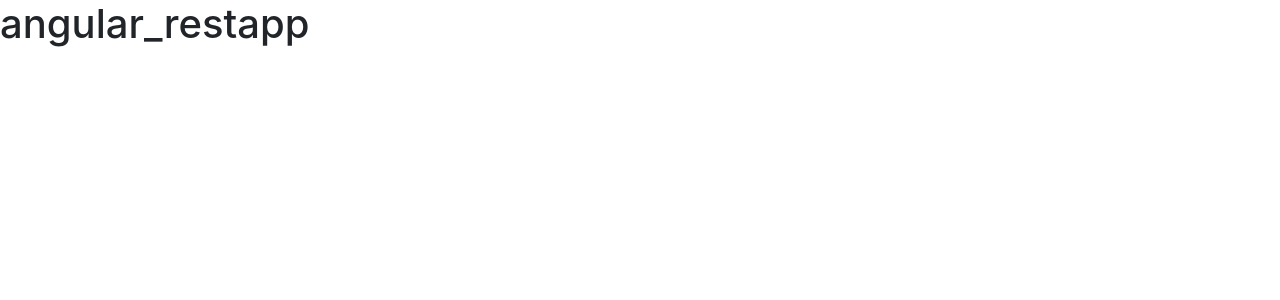
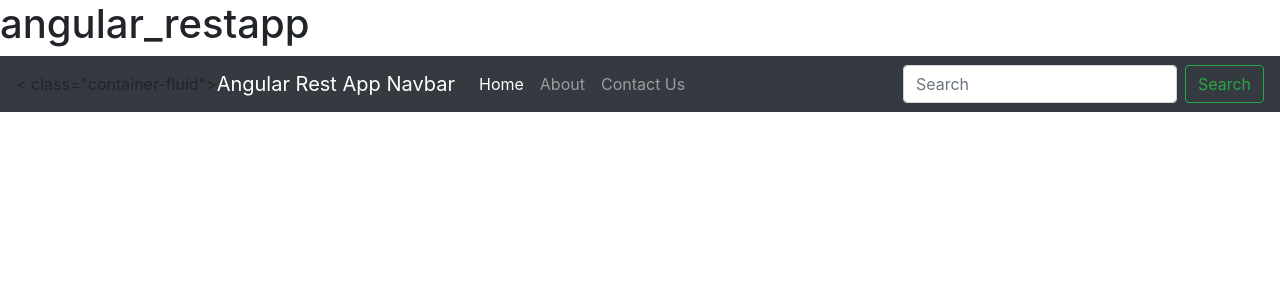
Before and after one commit to sagadavid/angular_restapp, an Angular app: page / in a window 1280 px wide. Shown: the top 300 px of the page. Built offline with nearby package versions, Linux system fonts and the light colour scheme.

Commit message:
navbar bootstrapped

```diff
--- a/src/app/app.component.html
+++ b/src/app/app.component.html
@@ -1 +1,2 @@
 <h1>{{ title }}</h1>
+<app-navbar></app-navbar>
--- a/src/app/app.module.ts
+++ b/src/app/app.module.ts
@@ -3,10 +3,12 @@
 
 import { AppRoutingModule } from './app-routing.module';
 import { AppComponent } from './app.component';
+import { NavbarComponent } from './components/navbar/navbar.component';
 
 @NgModule({
   declarations: [
-    AppComponent
+    AppComponent,
+    NavbarComponent
   ],
   imports: [
     BrowserModule,
--- /dev/null
+++ b/src/app/components/navbar/navbar.component.html
@@ -0,0 +1,47 @@
+<nav class="navbar navbar-expand-lg navbar-dark bg-dark">
+  < class="container-fluid">
+  <a class="navbar-brand" href="#">Angular Rest App Navbar</a>
+  <button
+    class="navbar-toggler"
+    type="button"
+    data-bs-toggle="collapse"
+    data-bs-target="#navbarSupportedContent"
+    aria-controls="navbarSupportedContent"
+    aria-expanded="false"
+    aria-label="Toggle navigation"
+  >
+    <span class="navbar-toggler-icon"></span>
+  </button>
+  <div class="collapse navbar-collapse" id="navbarSupportedContent">
+    <ul class="navbar-nav mr-auto">
+      <li class="nav-item active">
+        <a class="nav-link" href="#">
+          Home
+
+          <span class="sr-only"> (current) </span>
+        </a>
+      </li>
+
+      <li class="nav-item">
+        <a class="nav-link" href="#">About</a>
+      </li>
+
+      <li class="nav-item">
+        <a class="nav-link" href="#">Contact Us</a>
+      </li>
+    </ul>
+
+    <form class="form-inline my-2 my-lg-0">
+      <input
+        class="form-control mr-sm-2"
+        type="search"
+        placeholder="Search"
+        aria-label="Search"
+      />
+
+      <button class="btn btn-outline-success my-2 my-sm-0" type="submit">
+        Search
+      </button>
+    </form>
+  </div>
+</nav>
```
Also changed, not shown: src/app/components/navbar/navbar.component.ts (added, +10 -0 lines), src/app/components/navbar/navbar.component.css (added), 1 other file (tests, documents, lock files or other folders).
